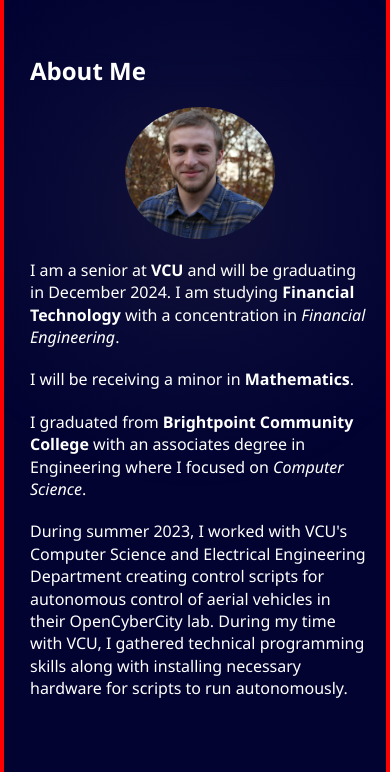
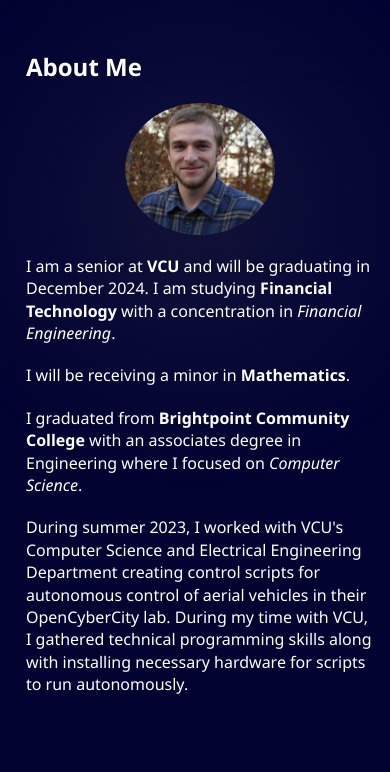
Before and after one commit to DonkeyKong1021/Personal-Website, a plain HTML site: page index.html in a window 390 px wide. Shown: the part 213-985 px from the top of the page. Drawn offline with nearby package versions, Linux system fonts and the light colour scheme.

Commit message:
VEsio 3.0

```diff
--- a/styles.css
+++ b/styles.css
@@ -253,7 +253,6 @@ body {
         flex-direction: column;
         padding-left: 10px;
         padding-right: 0;
-        border: 4px solid red;
     }
 
     .left-column {
```
